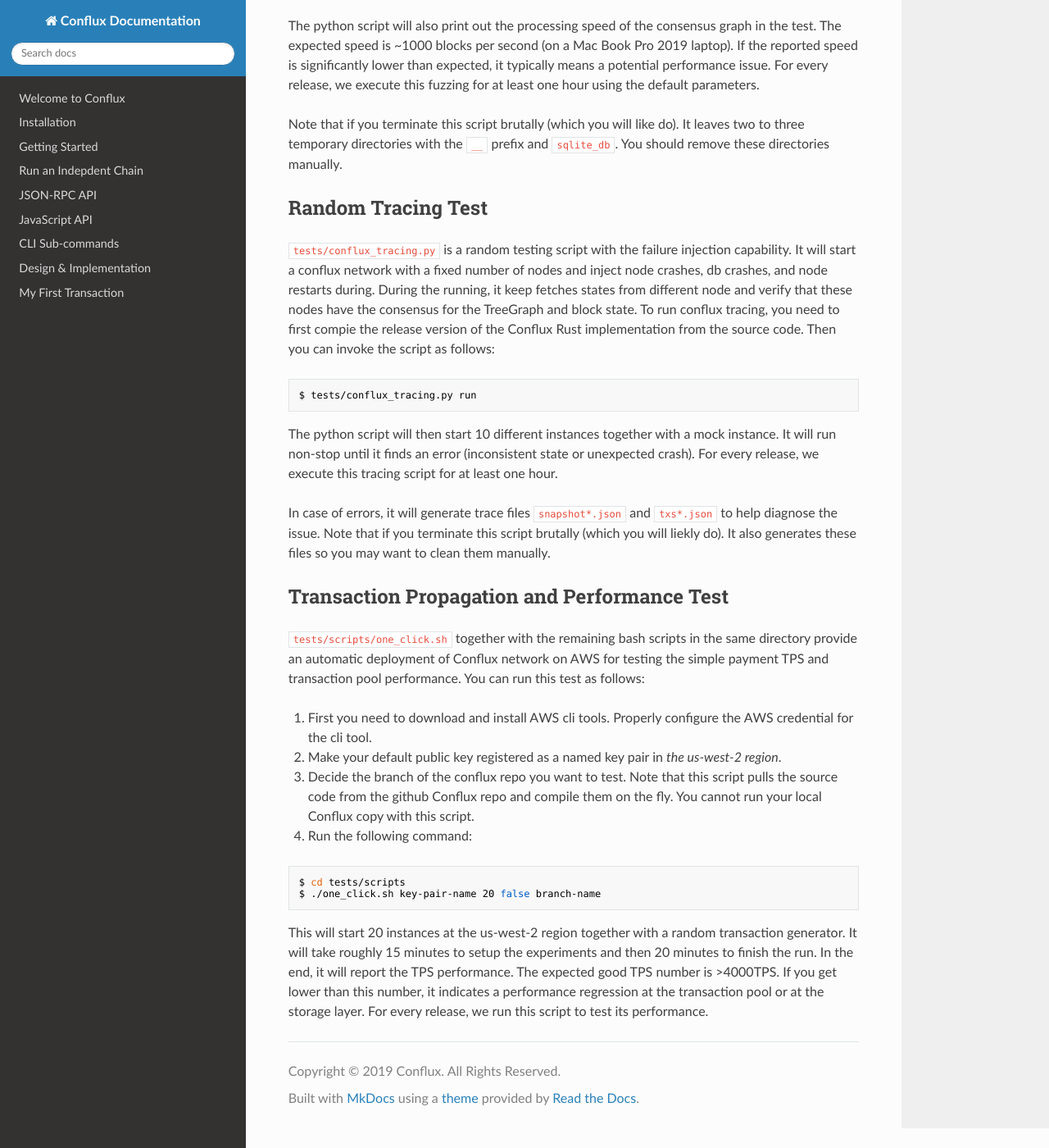
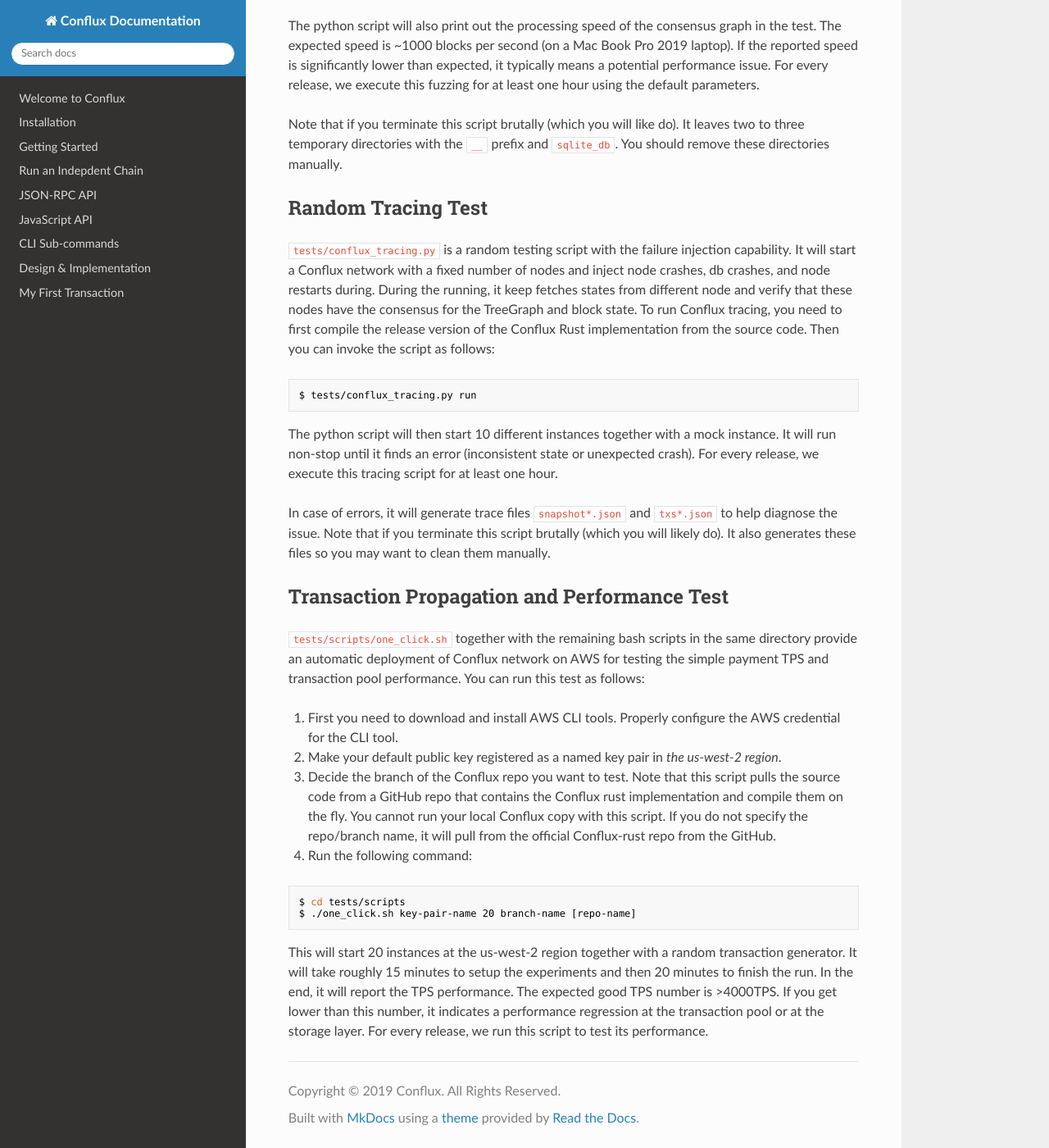
Before and after one commit to Conflux-Chain/conflux-doc, an MkDocs documentation site: the page built from docs/rigorous-testing.md, in a window 1280 px wide and 1400 px high, scrolled down 1150 px. Shown: the whole window at 82% size. Built offline with MkDocs 1.6.1, drawn with Linux system fonts in a browser that asks for light colours; nearby versions of some CDN libraries.

Commit message:
fix nits

````diff
--- a/docs/rigorous-testing.md
+++ b/docs/rigorous-testing.md
@@ -67,11 +67,11 @@
 ## Random Tracing Test
 
 `tests/conflux_tracing.py` is a random testing script with the failure
-injection capability. It will start a conflux network with a fixed number of
+injection capability. It will start a Conflux network with a fixed number of
 nodes and inject node crashes, db crashes, and node restarts during. During the
 running, it keep fetches states from different node and verify that these nodes
-have the consensus for the TreeGraph and block state. To run conflux tracing,
-you need to first compie the release version of the Conflux Rust implementation
+have the consensus for the TreeGraph and block state. To run Conflux tracing,
+you need to first compile the release version of the Conflux Rust implementation
 from the source code. Then you can invoke the script as follows:
 
 ```bash
@@ -85,7 +85,7 @@
 
 In case of errors, it will generate trace files `snapshot*.json` and
 `txs*.json` to help diagnose the issue. Note that if you terminate this script
-brutally (which you will liekly do). It also generates these files so you may
+brutally (which you will likely do). It also generates these files so you may
 want to clean them manually.
 
 ## Transaction Propagation and Performance Test
@@ -95,20 +95,22 @@
 testing the simple payment TPS and transaction pool performance. You can run
 this test as follows:
 
-1. First you need to download and install AWS cli tools. Properly configure the
-AWS credential for the cli tool.
+1. First you need to download and install AWS CLI tools. Properly configure the
+AWS credential for the CLI tool.
 
 2. Make your default public key registered as a named key pair in *the us-west-2 region*.
 
-3. Decide the branch of the conflux repo you want to test. Note that this
-script pulls the source code from the github Conflux repo and compile them on
-the fly. You cannot run your local Conflux copy with this script.
+3. Decide the branch of the Conflux repo you want to test. Note that this
+script pulls the source code from a GitHub repo that contains the Conflux rust
+implementation and compile them on the fly. You cannot run your local Conflux
+copy with this script. If you do not specify the repo/branch name, it will pull
+from the official Conflux-rust repo from the GitHub.
 
 4. Run the following command:
 
 ```bash
 $ cd tests/scripts
-$ ./one_click.sh key-pair-name 20 false branch-name
+$ ./one_click.sh key-pair-name 20 branch-name [repo-name]
 ```
 
 This will start 20 instances at the us-west-2 region together with a random
````
